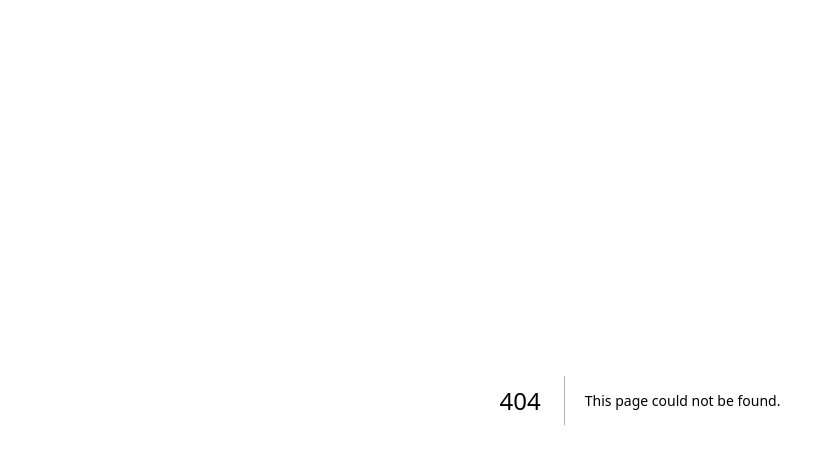
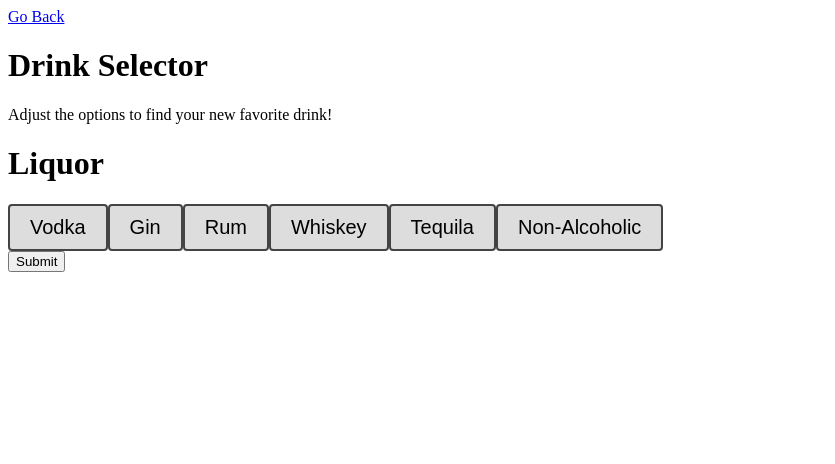
Before and after one commit to davidweav/bebidio-app, a Next.js app: page /options in a window 1280 px wide. Before the commit this address had no page. Shown: the top 464 px of the page, without its empty margins (0-835 px from the left). Built offline with nearby package versions, Linux system fonts and the light colour scheme.

Commit message:
Created options and the display page

```diff
--- /dev/null
+++ b/components/liquorSelector.js
@@ -0,0 +1,24 @@
+import styles from './options.module.css';
+
+export default function LiquorSelector(props) {
+
+
+    return (
+        <div id = {props.id} className={styles["liquor-selection-bar"]} >
+            <h1>Liquor</h1>
+            <input type="radio" id="radioVodka" name="radioLiquor" value="{vodka}" />
+            <label htmlFor="radioVodka" >Vodka</label>
+            <input type="radio" id="radioGin" name="radioLiquor" value="{gin}" />
+            <label htmlFor="radioGin" >Gin</label>
+            <input type="radio" id="radioRum" name="radioLiquor" value="{rum}" />
+            <label htmlFor="radioRum" >Rum</label>
+            <input type="radio" id="radioWhiskey" name="radioLiquor" value="{whiskey}" />
+            <label htmlFor="radioWhiskey" >Whiskey</label>
+            <input type="radio" id="radioTequila" name="radioLiquor" value="{tequila}" />
+            <label htmlFor="radioTequila" >Tequila</label>
+            <input type="radio" id="radioNA" name="radioLiquor" value="{na}" />
+            <label htmlFor="radioNA" >Non-Alcoholic</label>
+        </div>
+    );
+
+}
--- /dev/null
+++ b/components/options.module.css
@@ -0,0 +1,76 @@
+.slidecontainer {
+    width: 100%; /* Width of the outside container */
+  }
+
+  /* The slider itself */
+  .slider {
+    -webkit-appearance: none;  /* Override default CSS styles */
+    appearance: none;
+    width: 80%; /* Full-width */
+    height: 25px; /* Specified height */
+    background: #493a3a; /* Grey background */
+    outline: none; /* Remove outline */
+    opacity: 0.7; /* Set transparency (for mouse-over effects on hover) */
+    -webkit-transition: .2s; /* 0.2 seconds transition on hover */
+    transition: opacity .2s;
+  }
+
+  /* Mouse-over effects */
+  .slider:hover {
+    opacity: 1; /* Fully shown on mouse-over */
+  }
+
+  /* The slider handle (use -webkit- (Chrome, Opera, Safari, Edge) and -moz- (Firefox) to override default look) */
+  .slider::-webkit-slider-thumb {
+    -webkit-appearance: none; /* Override default look */
+    appearance: none;
+    width: 25px; /* Set a specific slider handle width */
+    height: 25px; /* Slider handle height */
+    background: #ff0101; /* Green background */
+    cursor: pointer; /* Cursor on hover */
+  }
+
+  .liquor-selection-bar input[type="radio"] {
+    opacity: 0;
+    position: fixed;
+    width: 0;
+  }
+
+  .liquor-selection-bar label {
+    display: inline-block;
+    background-color: #ddd;
+    padding: 10px 20px;
+    font-family: sans-serif, Arial;
+    font-size: 20px;;
+    border: 2px solid #444;
+    border-radius: 4px;
+}
+
+ .liquor-selection-bar input[id="radioVodka"]:checked + label {
+  background-color: lightblue;
+  border-color: blue;
+}
+.liquor-selection-bar input[id="radioGin"]:checked + label {
+  background-color: lightgreen;
+  border-color: green;
+}
+.liquor-selection-bar input[id="radioRum"]:checked + label {
+  background-color: lightyellow;
+  border-color: yellow;
+}
+.liquor-selection-bar input[id="radioRum"]:checked + label {
+  background-color: rgb(255, 219, 152);
+  border-color: rgb(255, 166, 0);
+}
+.liquor-selection-bar input[id="radioWhiskey"]:checked + label {
+  background-color: rgb(164, 102, 68);
+  border-color: rgb(144, 50, 0);
+}
+.liquor-selection-bar input[id="radioTequila"]:checked + label {
+  background-color: rgb(255, 137, 149);
+  border-color: rgb(255, 0, 25);
+}
+.liquor-selection-bar input[id="radioNA"]:checked + label {
+  background-color: rgb(255, 255, 139);
+  border-color: rgb(255, 255, 0);
+}
--- /dev/null
+++ b/components/slider.js
@@ -0,0 +1,13 @@
+import styles from './options.module.css';
+
+export default function Slider() {
+
+    return (
+        <div className={styles.slidecontainer}>
+            <h1>Slider Test</h1>
+            <input id = {props.id} type="range" min="1" max="100"  className={styles.slider} id="myRange"/>
+            <LiquorSelector/>
+        </div>
+    );
+
+}
--- a/package.json
+++ b/package.json
@@ -10,6 +10,7 @@
   },
   "dependencies": {
     "autoprefixer": "10.4.14",
+    "cookie": "^0.5.0",
     "next": "13.3.1",
     "postcss": "8.4.23",
     "react": "18.2.0",
--- a/src/pages/api/hello.js
+++ b/src/pages/api/submit.js
@@ -1,5 +1,9 @@
 // Next.js API route support: https://nextjs.org/docs/api-routes/introduction
 
+
 export default function handler(req, res) {
-  res.status(200).json({ name: 'John Doe' })
+
+  const liquor = req.body.radioLiquor;
+
+  res.redirect('../../drinkDisplay?liquor=' + liquor);
 }
--- /dev/null
+++ b/src/pages/options.js
@@ -0,0 +1,23 @@
+import Link from "next/link";
+import LiquorSelector from "../../components/liquorSelector";
+import Slider from "../../components/slider";
+
+export default function optionsPage() {
+
+
+    return (
+        <div>
+
+            <Link href="../">Go Back</Link>
+            <h1>Drink Selector</h1>
+            <p>Adjust the options to find your new favorite drink!</p>
+            <form method="post" action="../api/submit">
+                <LiquorSelector id="liquor-selector"/>
+                <button type="submit">Submit</button>
+
+            </form>
+
+        </div>
+
+    )
+}
--- a/src/styles/globals.css
+++ b/src/styles/globals.css
@@ -1,6 +1,15 @@
 @import url('https://fonts.googleapis.com/css2?family=Merienda:wght@400;700&display=swap');
 @import url('https://fonts.googleapis.com/css2?family=Play&display=swap');
 
-html {
-  background-image: linear-gradient(to right, purple, yellow);
+
+
+.bottom {
+  margin-top: 80vh;
 }
+.center {
+  background-color: rgba(52, 47, 47, 0.138);
+  text-align: center;
+  height: 100vh;
+  margin: 0px 100px;
+  padding: 50px;
+}
--- a/src/styles/title.module.css
+++ b/src/styles/title.module.css
@@ -16,6 +16,7 @@
     font-family: "Play", sans-serif;
     animation: bounce 4s infinite;
   }
+
   @keyframes bounce {
     0%,
     50%,
@@ -51,19 +52,18 @@
   .bubbles{
     margin: 0;
     padding: 0;
-    background-color: red;
-    background-image: linear-gradient(to right, purple, yellow);
     position:absolute;
     width:100%;
-    height: 100%;
+    height: 100vh;
     z-index:0;
     overflow:hidden;
     top:0;
     left:0;
   }
+
   .bubble{
     position: absolute;
-    bottom:-100px;
+    bottom:-100vh;
     width:40px;
     height: 40px;
     background:#f1f1f1;
@@ -142,7 +142,7 @@
   }
   @keyframes rise{
     0%{
-      bottom:-100px;
+      bottom:-100vh;
       transform:translateX(0);
     }
     50%{
```
Also changed, not shown: src/pages/drinkDisplay.js (added, +13 -0 lines), src/pages/index.js (+57 -12 lines), 1 other file (tests, documents, lock files or other folders).
